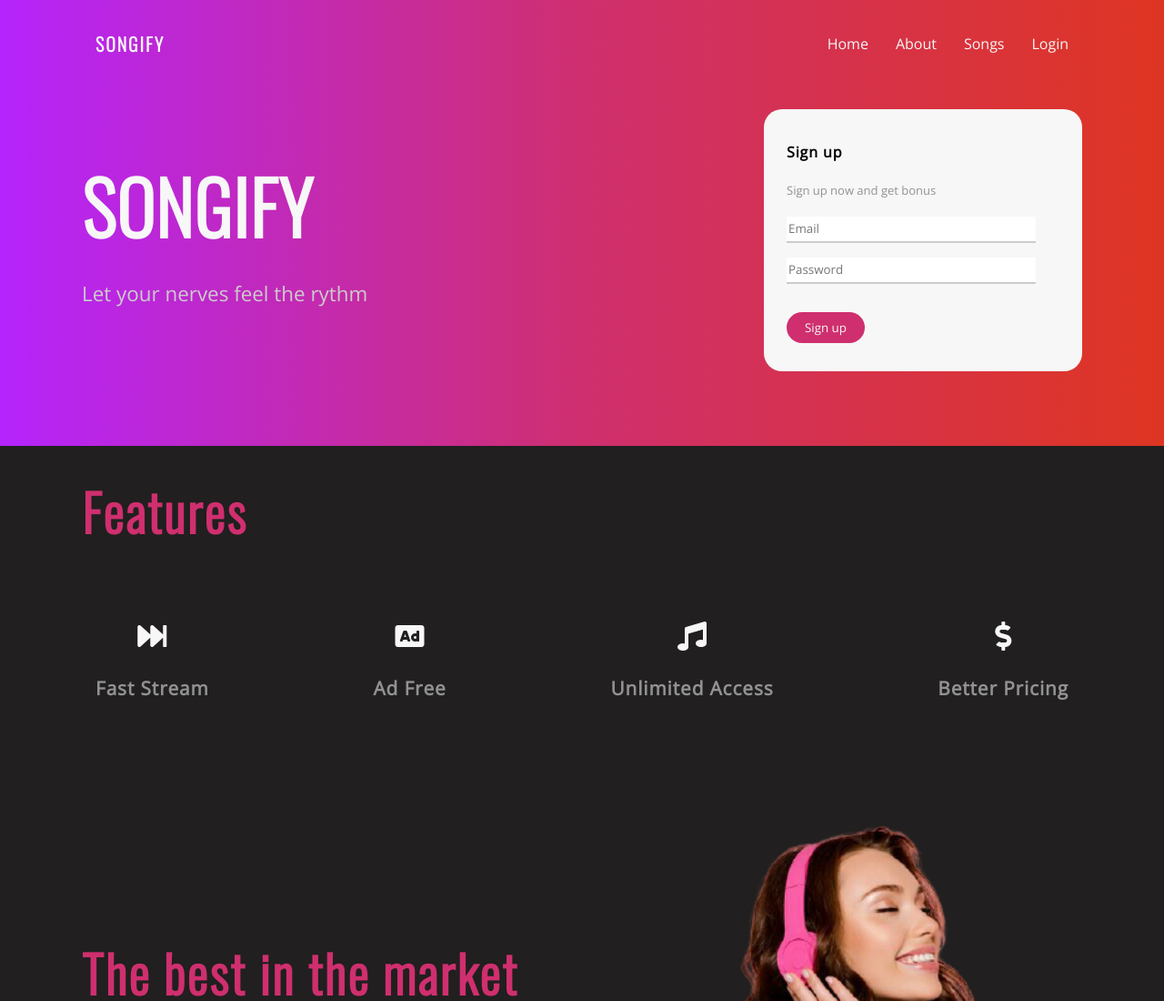
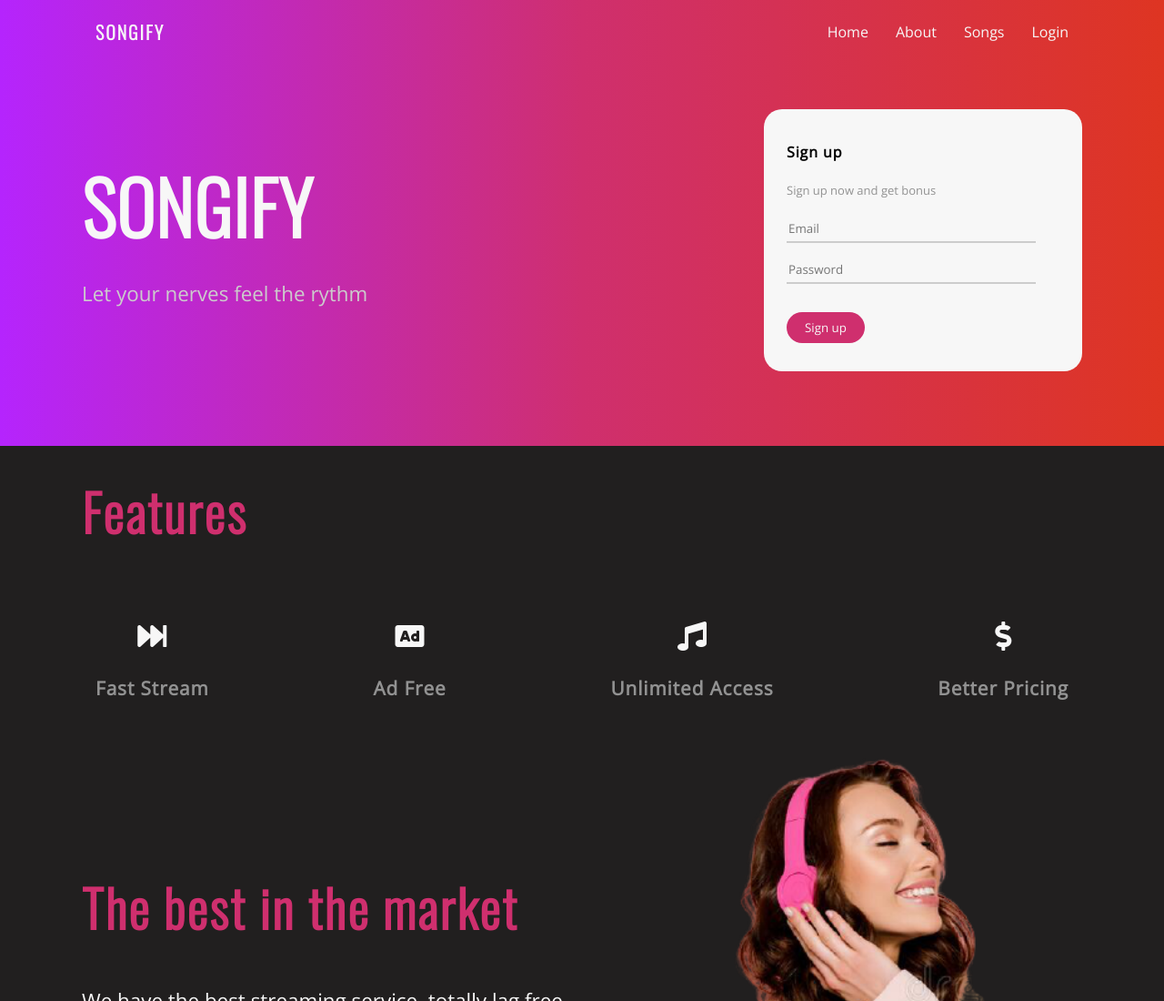
Before and after one commit to sumaiya-ferdous/Musify, a plain HTML site: page index.html in a window 1280 px wide. Shown: the top 1100 px of the page at 91% size. Drawn offline with nearby package versions, Linux system fonts and the light colour scheme.

Commit message:
New changes

```diff
--- a/css/style.css
+++ b/css/style.css
@@ -9,11 +9,16 @@ nav{
     top: 0;
     width: 100%;
     left: 0;
-
+    height: 70px;
 }
 
 nav .flex-showcase{
     align-items: center;
+    height: 100%;
+}
+
+nav .container{
+    height: 100%;
 }
 
 .logo , .nav-item a{
@@ -42,6 +47,7 @@ h1,h2,h3,h4,h5{
     letter-spacing: 2px;
     font-size: 20px;
     padding-left: 15px;
+    margin: 0;
 }
 
 
@@ -108,6 +114,7 @@ h1,h2,h3,h4,h5{
     height: 25px;
     border: none;
     border-bottom: 2px #ccc solid;
+    background-color: transparent;
 }
 
 input:focus,input:active{
@@ -154,7 +161,7 @@ input:focus,input:active{
     padding: 15px 0;
     margin: 15px;
     border-radius: 10px;
-    height: 200px;
+
 }
 
 /* about */
--- a/css/utilities.css
+++ b/css/utilities.css
@@ -25,6 +25,8 @@ body{
 }
 ul{
     list-style-type: none;
+    margin: 0;
+    padding: 0;
 }
 
 a{
@@ -38,6 +40,10 @@ a{
 }
 button{
     cursor: pointer;
+}
+
+button:active, button:focus{
+    outline: none;
 }
 
 .top-card .pink-button, .pink-button{
```
